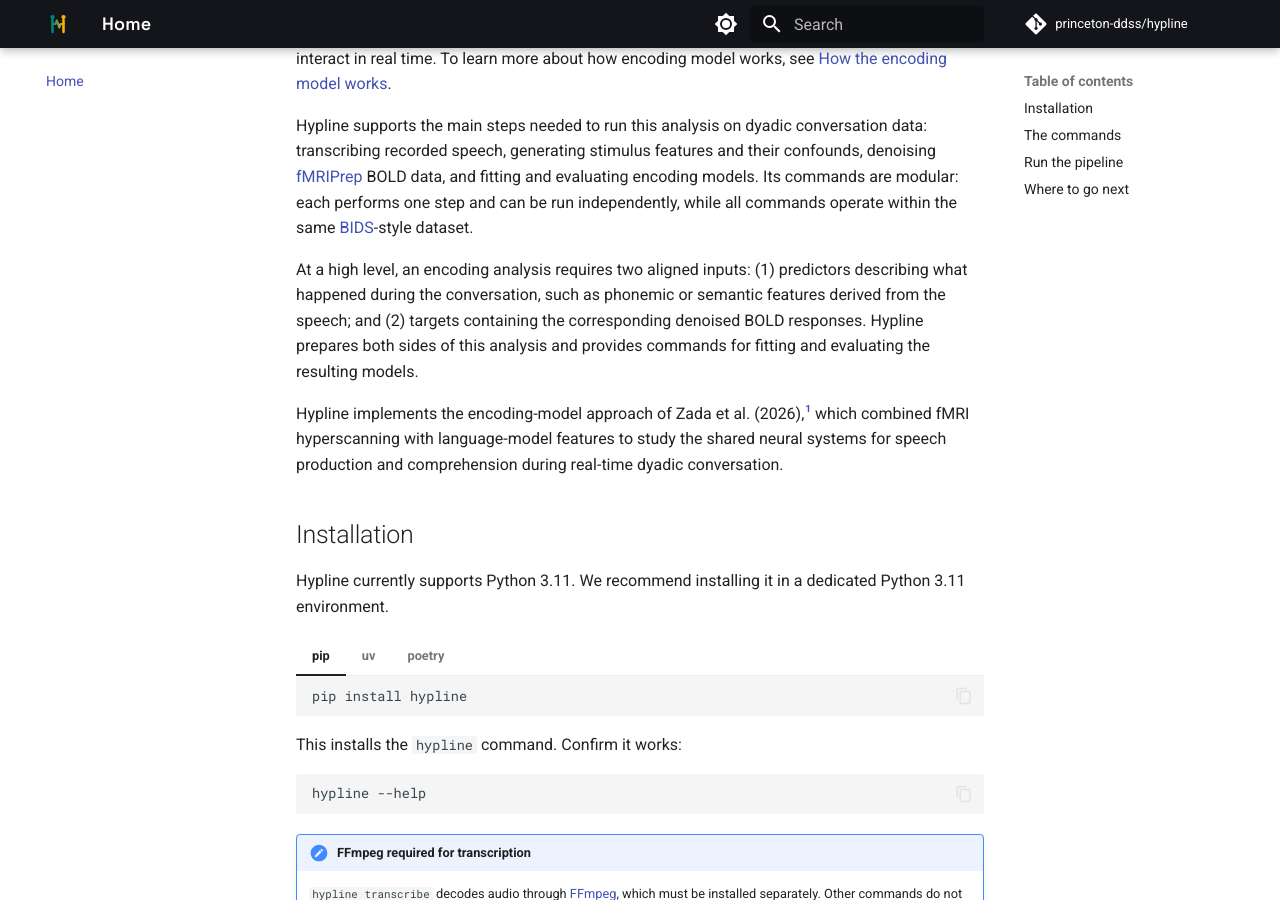
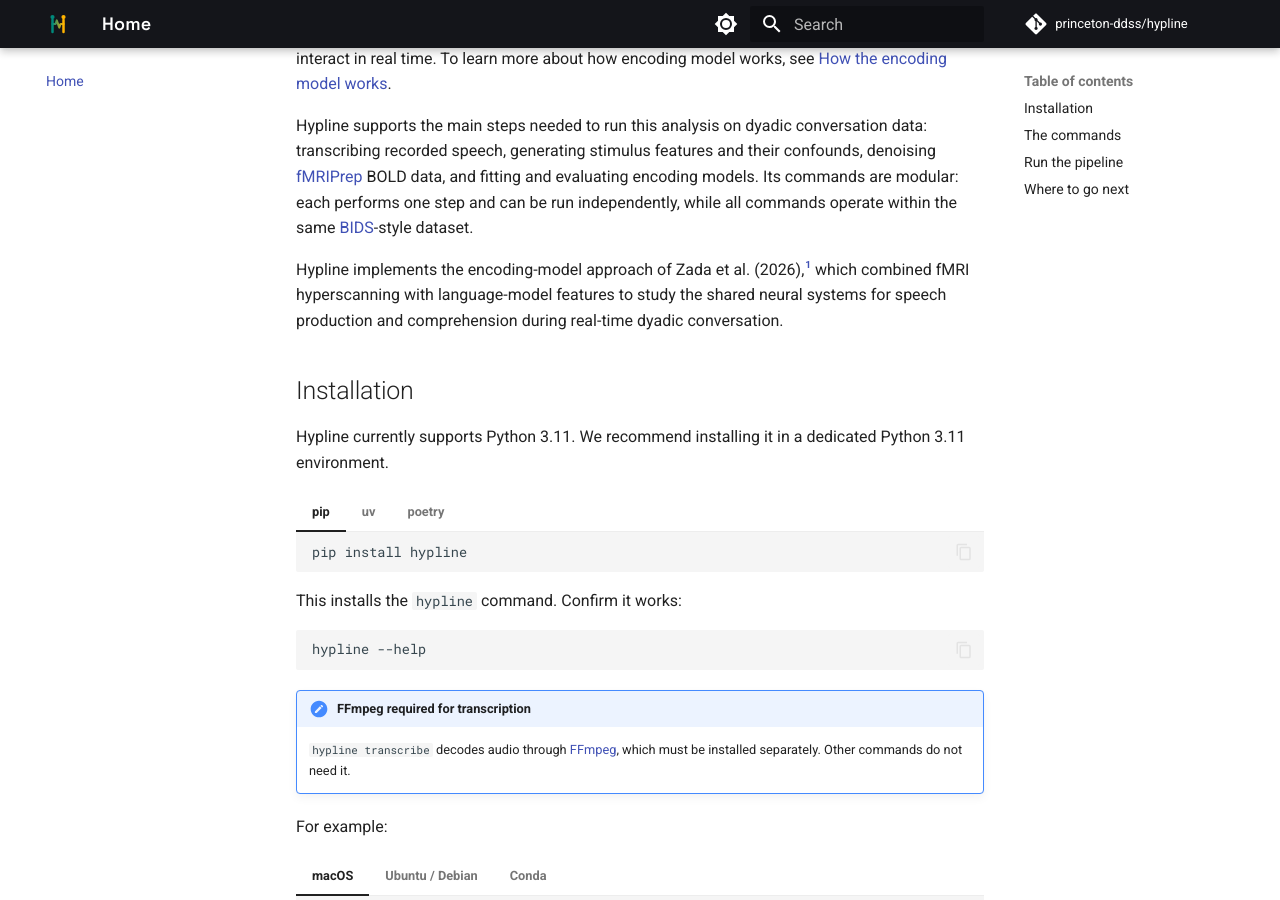
Before and after one commit to princeton-ddss/hypline, an MkDocs documentation site: the page built from docs/mkdocs/index.md, in a window 1280 px wide and 900 px high, scrolled down 454 px. Built offline with MkDocs 1.6.1 and Material for MkDocs 9.7.7, drawn with Linux system fonts in a browser that asks for light colours; comment, search, counter and statistics services are not loaded; the version menu is left out.

Commit message:
Simplify encoding analysis section in documentation
Removed introductory explanation of encoding analysis inputs.

```diff
--- a/docs/mkdocs/index.md
+++ b/docs/mkdocs/index.md
@@ -22,13 +22,6 @@ and their confounds, denoising [fMRIPrep](https://fmriprep.org/en/stable/index.h
 BOLD data, and fitting and evaluating encoding models. Its commands are modular:
 each performs one step and can be run independently, while all commands operate
 within the same [BIDS](https://bids.neuroimaging.io/)-style dataset.
-
-At a high level, an encoding analysis requires two aligned inputs:
-(1) predictors describing what happened during the conversation, such as
-phonemic or semantic features derived from the speech; and
-(2) targets containing the corresponding denoised BOLD responses.
-Hypline prepares both sides of this analysis and provides commands for fitting
-and evaluating the resulting models.
 
 Hypline implements the encoding-model approach of Zada et al. (2026),[^zada]
 which combined fMRI hyperscanning with language-model features to study the shared
```
